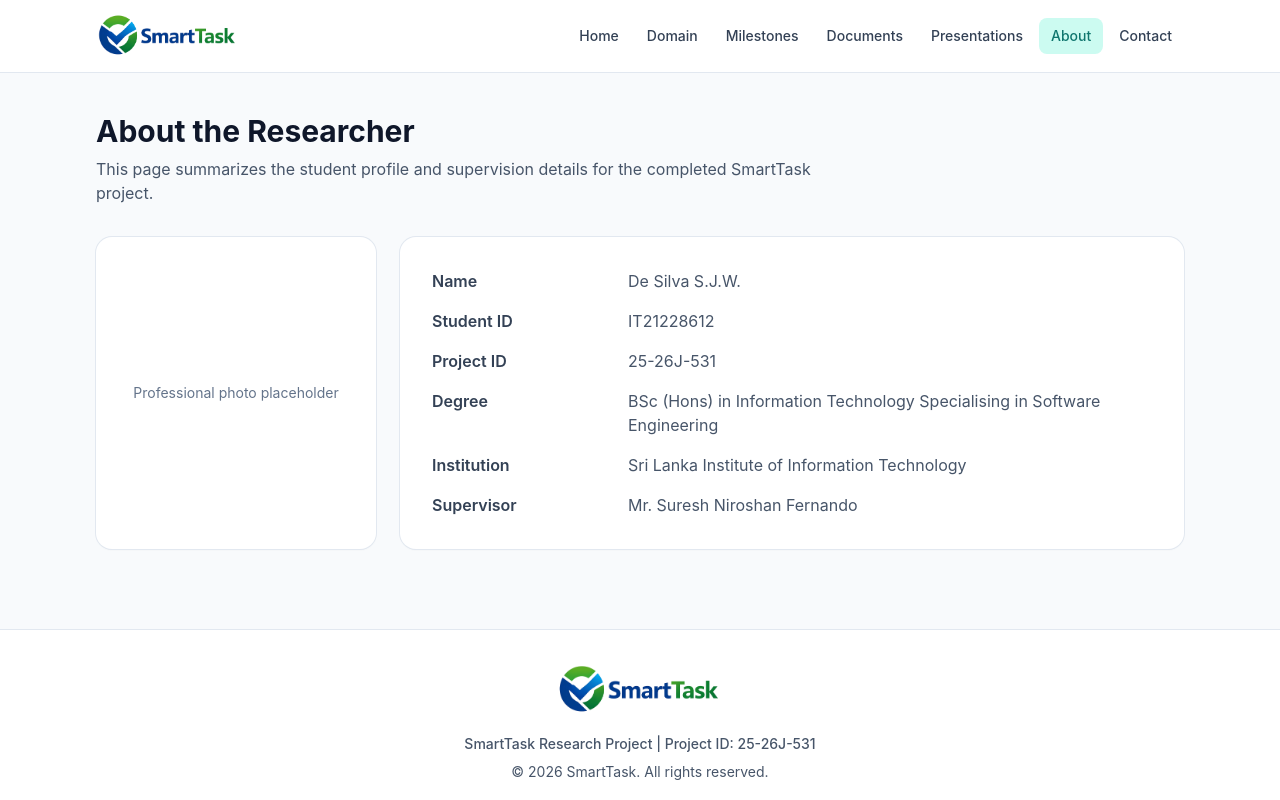
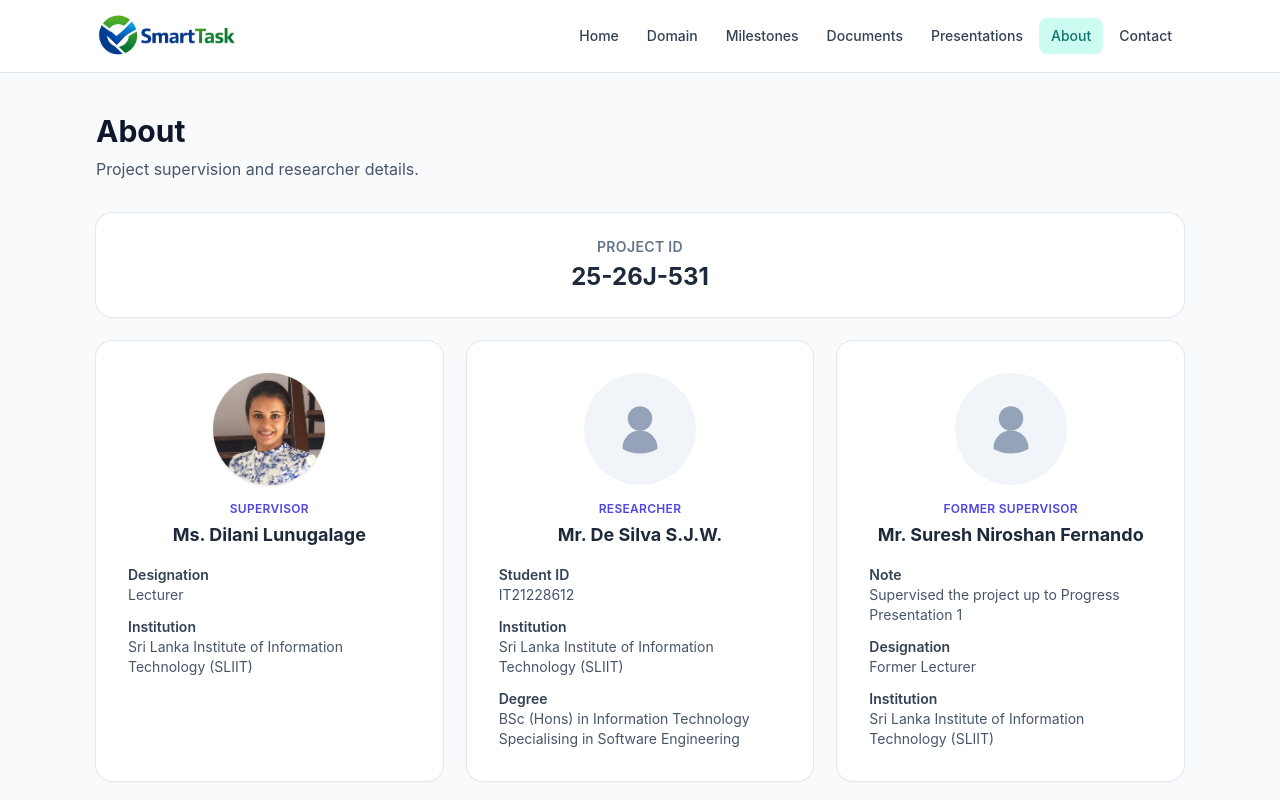
Before and after one commit to IT21228612/SmartTask_Project_Website, a React (Vite) app: page /about in a window 1280 px wide. Shown: the top 800 px of the page. Built offline with nearby package versions, Linux system fonts and the light colour scheme.

Commit message:
update about page

```diff
--- a/src/pages/About.jsx
+++ b/src/pages/About.jsx
@@ -1,32 +1,105 @@
 import SectionTitle from '../components/SectionTitle';
 
-const details = [
-  ['Name', 'De Silva S.J.W.'],
-  ['Student ID', 'IT21228612'],
-  ['Project ID', '25-26J-531'],
-  ['Degree', 'BSc (Hons) in Information Technology Specialising in Software Engineering'],
-  ['Institution', 'Sri Lanka Institute of Information Technology'],
-  ['Supervisor', 'Mr. Suresh Niroshan Fernando'],
+const supervisorPhoto = new URL('../images/supervisor_1.JPG', import.meta.url).href;
+
+function UserPlaceholder({ label }) {
+  return (
+    <div className="flex h-28 w-28 items-center justify-center rounded-full bg-slate-100 text-slate-400" aria-label={label}>
+      <svg viewBox="0 0 24 24" fill="currentColor" className="h-14 w-14" aria-hidden="true">
+        <path
+          fillRule="evenodd"
+          d="M12 2.25a5.25 5.25 0 100 10.5 5.25 5.25 0 000-10.5zM4.5 20.118a7.5 7.5 0 1115 0 .75.75 0 01-.391.66A15.22 15.22 0 0112 22.5a15.22 15.22 0 01-7.109-1.722.75.75 0 01-.391-.66z"
+          clipRule="evenodd"
+        />
+      </svg>
+    </div>
+  );
+}
+
+const people = [
+  {
+    order: '1',
+    role: 'Supervisor',
+    name: 'Ms. Dilani Lunugalage',
+    designation: 'Lecturer',
+    institution: 'Sri Lanka Institute of Information Technology (SLIIT)',
+    image: <img src={supervisorPhoto} alt="Ms. Dilani Lunugalage" className="h-28 w-28 rounded-full object-cover shadow" />,
+  },
+  {
+    order: '2',
+    role: 'Researcher',
+    name: 'Mr. De Silva S.J.W.',
+    studentId: 'IT21228612',
+    institution: 'Sri Lanka Institute of Information Technology (SLIIT)',
+    degree: 'BSc (Hons) in Information Technology Specialising in Software Engineering',
+    image: <UserPlaceholder label="Researcher placeholder avatar" />,
+  },
+  {
+    order: '3',
+    role: 'Former Supervisor',
+    name: 'Mr. Suresh Niroshan Fernando',
+    note: 'Supervised the project up to Progress Presentation 1',
+    designation: 'Former Lecturer',
+    institution: 'Sri Lanka Institute of Information Technology (SLIIT)',
+    image: <UserPlaceholder label="Former supervisor placeholder avatar" />,
+  },
 ];
 
 export default function About() {
   return (
     <div className="pb-4 pt-10">
-      <SectionTitle title="About the Researcher" subtitle="This page summarizes the student profile and supervision details for the completed SmartTask project." />
-      <div className="grid gap-6 lg:grid-cols-[280px_1fr]">
-        <div className="card-surface flex min-h-72 items-center justify-center p-6 text-center text-sm text-slate-500">
-          Professional photo placeholder
-        </div>
-        <div className="card-surface p-6 sm:p-8">
-          <dl className="grid gap-4">
-            {details.map(([label, value]) => (
-              <div key={label} className="grid gap-1 sm:grid-cols-[180px_1fr] sm:gap-4">
-                <dt className="font-semibold text-slate-700">{label}</dt>
-                <dd className="text-slate-600">{value}</dd>
-              </div>
-            ))}
-          </dl>
-        </div>
+     <SectionTitle title="About" subtitle="Project supervision and researcher details." />
+
+      <div className="card-surface mb-6 p-4 text-center sm:p-6">
+        <p className="text-sm font-semibold uppercase tracking-wide text-slate-500">Project ID</p>
+        <p className="mt-1 text-2xl font-bold text-slate-800">25-26J-531</p>
+      </div>
+
+      <div className="grid gap-6 lg:grid-cols-3">
+        {people.map((person) => (
+          <article key={person.role} className="card-surface p-6 sm:p-8">
+            <div className="flex flex-col items-center text-center">
+              {person.image}
+              <p className="mt-4 text-xs font-semibold uppercase tracking-wide text-indigo-600">
+               {person.role}
+              </p>
+              <h3 className="mt-1 text-lg font-bold text-slate-800">{person.name}</h3>
+
+              <dl className="mt-4 w-full space-y-3 text-left text-sm">
+                {person.studentId && (
+                  <div>
+                    <dt className="font-semibold text-slate-700">Student ID</dt>
+                    <dd className="text-slate-600">{person.studentId}</dd>
+                  </div>
+                )}
+                {person.note && (
+                  <div>
+                    <dt className="font-semibold text-slate-700">Note</dt>
+                    <dd className="text-slate-600">{person.note}</dd>
+                  </div>
+                )}
+                {person.designation && (
+                  <div>
+                    <dt className="font-semibold text-slate-700">Designation</dt>
+                    <dd className="text-slate-600">{person.designation}</dd>
+                  </div>
+                )}
+                {person.institution && (
+                  <div>
+                    <dt className="font-semibold text-slate-700">Institution</dt>
+                    <dd className="text-slate-600">{person.institution}</dd>
+                  </div>
+                )}
+                {person.degree && (
+                  <div>
+                    <dt className="font-semibold text-slate-700">Degree</dt>
+                    <dd className="text-slate-600">{person.degree}</dd>
+                  </div>
+                )}
+              </dl>
+            </div>
+          </article>
+        ))}
       </div>
     </div>
   );
```
